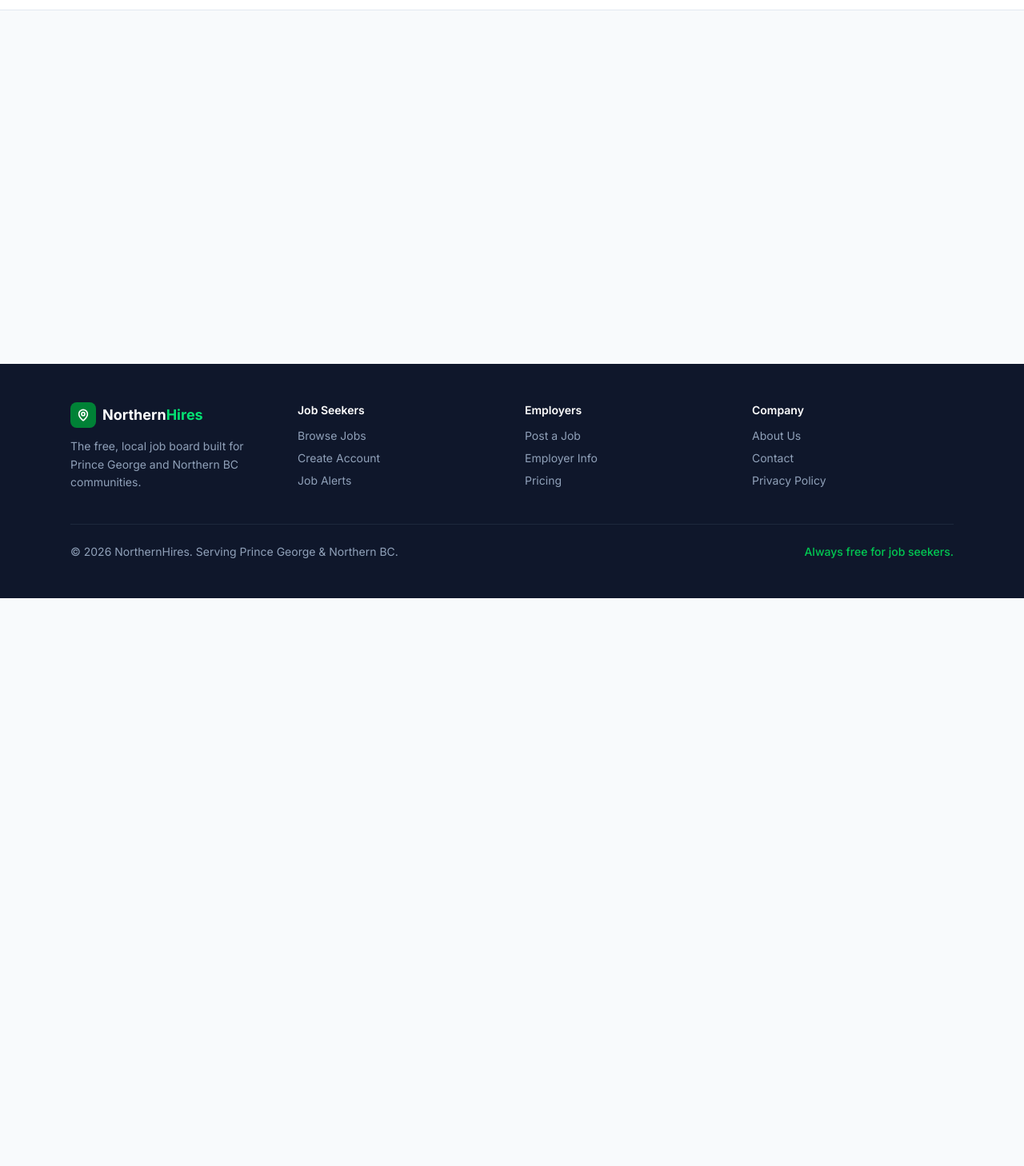
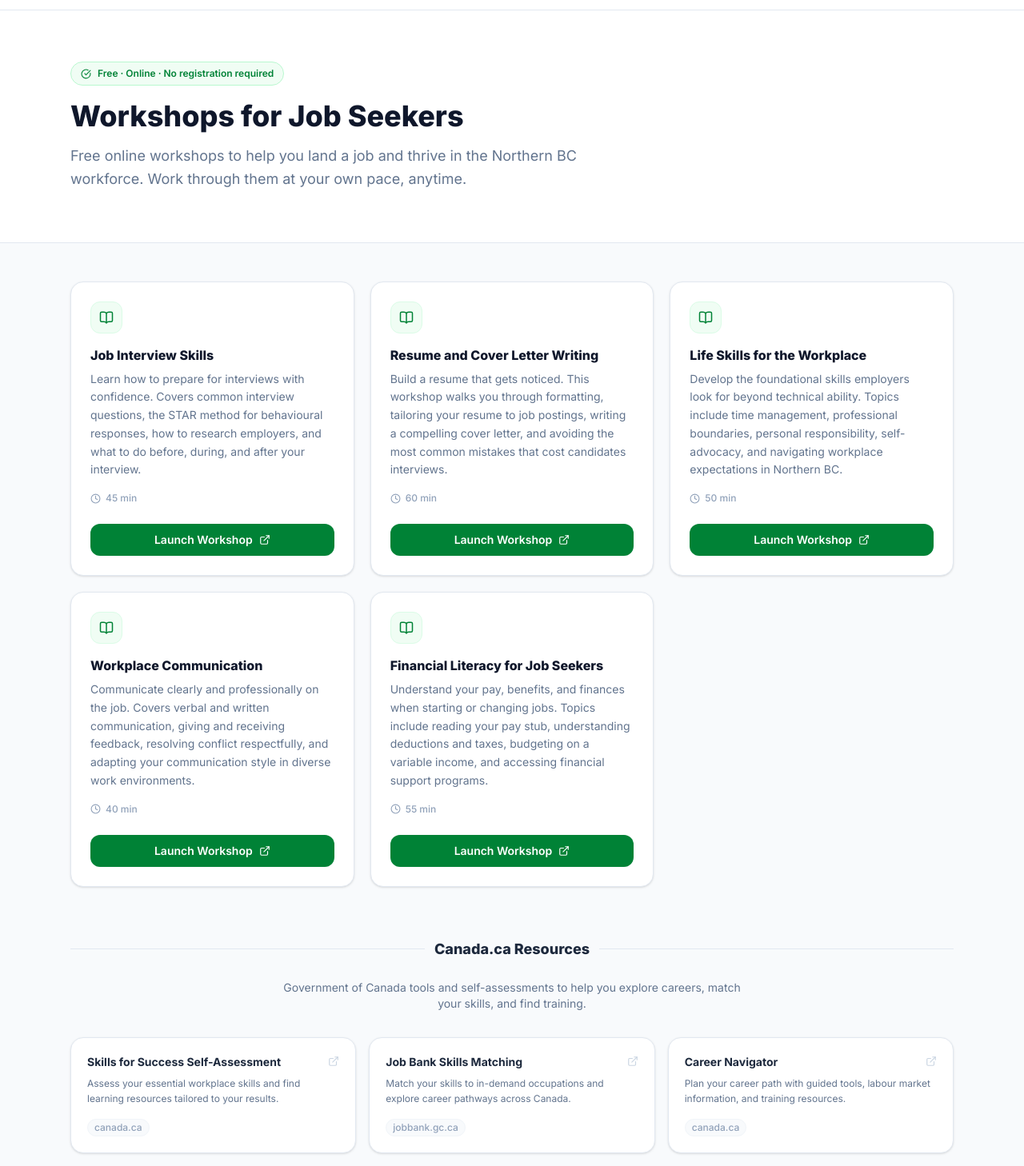
Before and after one commit to zakariaelsabeh1-lab/northernhires, a React (Vite) app: page /workshops in a window 1280 px wide. Shown: the part 52-1510 px from the top of the page at 80% size. Before the commit the page ends 800 px from the top, so only its background shows below. Built offline with nearby package versions, Linux system fonts and the light colour scheme; no server answers.

Commit message:
Add Workshops page at /workshops with Canada.ca resources section

```diff
--- a/src/App.jsx
+++ b/src/App.jsx
@@ -9,6 +9,7 @@ import HomePage from './pages/HomePage'
 import JobsPage from './pages/JobsPage'
 import JobDetailPage from './pages/JobDetailPage'
 import ApplyPage from './pages/ApplyPage'
+import WorkshopsPage from './pages/WorkshopsPage'
 import LoginPage from './pages/LoginPage'
 import RegisterPage from './pages/RegisterPage'
 import EmployerLoginPage from './pages/employer/EmployerLoginPage'
@@ -40,6 +41,7 @@ export default function App() {
             <Route path="/jobs" element={<JobsPage />} />
             <Route path="/jobs/:id" element={<JobDetailPage />} />
             <Route path="/jobs/:id/apply" element={<ApplyPage />} />
+            <Route path="/workshops" element={<WorkshopsPage />} />
             <Route path="/login" element={<LoginPage />} />
             <Route path="/register" element={<RegisterPage />} />
 
--- a/src/components/Navbar.jsx
+++ b/src/components/Navbar.jsx
@@ -52,6 +52,9 @@ export default function Navbar() {
           <div className="hidden md:flex items-center gap-6">
             <Link to="/jobs" className="text-sm font-medium text-slate-600 hover:text-green-700 transition-colors">
               Browse Jobs
+            </Link>
+            <Link to="/workshops" className="text-sm font-medium text-slate-600 hover:text-green-700 transition-colors">
+              Workshops
             </Link>
             <Link to="/employers" className="text-sm font-medium text-slate-600 hover:text-green-700 transition-colors">
               For Employers
@@ -154,6 +157,7 @@ export default function Navbar() {
       {mobileOpen && (
         <div className="md:hidden border-t border-slate-100 bg-white px-4 py-4 space-y-1">
           <MobileLink to="/jobs" onClick={() => setMobileOpen(false)}>Browse Jobs</MobileLink>
+          <MobileLink to="/workshops" onClick={() => setMobileOpen(false)}>Workshops</MobileLink>
           <MobileLink to="/employers" onClick={() => setMobileOpen(false)}>For Employers</MobileLink>
           <MobileLink to="/about" onClick={() => setMobileOpen(false)}>About</MobileLink>
           <hr className="border-slate-100 my-2" />
--- /dev/null
+++ b/src/pages/WorkshopsPage.jsx
@@ -0,0 +1,145 @@
+import { ExternalLink, Clock, BookOpen, CheckCircle } from 'lucide-react'
+
+const WORKSHOPS = [
+  {
+    title: 'Job Interview Skills',
+    description: 'Learn how to prepare for interviews with confidence. Covers common interview questions, the STAR method for behavioural responses, how to research employers, and what to do before, during, and after your interview.',
+    duration: '45 min',
+    url: 'https://www.canada.ca/en/employment-social-development/programs/skills-success.html',
+  },
+  {
+    title: 'Resume and Cover Letter Writing',
+    description: 'Build a resume that gets noticed. This workshop walks you through formatting, tailoring your resume to job postings, writing a compelling cover letter, and avoiding the most common mistakes that cost candidates interviews.',
+    duration: '60 min',
+    url: 'https://www.jobbank.gc.ca/findajob/resources/write-a-resume',
+  },
+  {
+    title: 'Life Skills for the Workplace',
+    description: 'Develop the foundational skills employers look for beyond technical ability. Topics include time management, professional boundaries, personal responsibility, self-advocacy, and navigating workplace expectations in Northern BC.',
+    duration: '50 min',
+    url: 'https://www.canada.ca/en/employment-social-development/programs/skills-success.html',
+  },
+  {
+    title: 'Workplace Communication',
+    description: 'Communicate clearly and professionally on the job. Covers verbal and written communication, giving and receiving feedback, resolving conflict respectfully, and adapting your communication style in diverse work environments.',
+    duration: '40 min',
+    url: 'https://www.canada.ca/en/employment-social-development/programs/skills-success.html',
+  },
+  {
+    title: 'Financial Literacy for Job Seekers',
+    description: 'Understand your pay, benefits, and finances when starting or changing jobs. Topics include reading your pay stub, understanding deductions and taxes, budgeting on a variable income, and accessing financial support programs.',
+    duration: '55 min',
+    url: 'https://www.canada.ca/en/financial-consumer-agency/services/financial-literacy.html',
+  },
+]
+
+const CANADA_RESOURCES = [
+  {
+    label: 'Skills for Success Self-Assessment',
+    description: 'Assess your essential workplace skills and find learning resources tailored to your results.',
+    url: 'https://www.canada.ca/en/employment-social-development/programs/skills-success.html',
+    host: 'canada.ca',
+  },
+  {
+    label: 'Job Bank Skills Matching',
+    description: 'Match your skills to in-demand occupations and explore career pathways across Canada.',
+    url: 'https://www.jobbank.gc.ca/skillsmatch',
+    host: 'jobbank.gc.ca',
+  },
+  {
+    label: 'Career Navigator',
+    description: 'Plan your career path with guided tools, labour market information, and training resources.',
+    url: 'https://www.canada.ca/en/employment-social-development/programs/careers.html',
+    host: 'canada.ca',
+  },
+]
+
+export default function WorkshopsPage() {
+  return (
+    <div className="min-h-screen bg-slate-50">
+      {/* Hero */}
+      <div className="bg-white border-b border-slate-200">
+        <div className="max-w-6xl mx-auto px-4 sm:px-6 py-12 sm:py-16">
+          <div className="max-w-2xl">
+            <div className="inline-flex items-center gap-2 bg-green-50 border border-green-200 text-green-700 text-xs font-semibold px-3 py-1.5 rounded-full mb-4">
+              <CheckCircle size={13} /> Free · Online · No registration required
+            </div>
+            <h1 className="text-3xl sm:text-4xl font-extrabold text-slate-900 leading-tight mb-3">
+              Workshops for Job Seekers
+            </h1>
+            <p className="text-slate-500 text-base sm:text-lg leading-relaxed">
+              Free online workshops to help you land a job and thrive in the Northern BC workforce.
+              Work through them at your own pace, anytime.
+            </p>
+          </div>
+        </div>
+      </div>
+
+      <div className="max-w-6xl mx-auto px-4 sm:px-6 py-12">
+
+        {/* Workshop grid */}
+        <div className="grid grid-cols-1 sm:grid-cols-2 lg:grid-cols-3 gap-5 mb-16">
+          {WORKSHOPS.map((w) => (
+            <div key={w.title} className="bg-white rounded-2xl border border-slate-200 shadow-sm flex flex-col">
+              <div className="p-6 flex-1">
+                <div className="w-10 h-10 bg-green-50 border border-green-100 rounded-xl flex items-center justify-center mb-4">
+                  <BookOpen size={18} className="text-green-700" />
+                </div>
+                <h3 className="font-extrabold text-slate-900 text-base mb-2 leading-snug">{w.title}</h3>
+                <p className="text-sm text-slate-500 leading-relaxed mb-4">{w.description}</p>
+                <div className="flex items-center gap-1.5 text-xs text-slate-400 font-medium">
+                  <Clock size={13} className="shrink-0" />
+                  {w.duration}
+                </div>
+              </div>
+              <div className="px-6 pb-6">
+                <a
+                  href={w.url}
+                  target="_blank"
+                  rel="noopener noreferrer"
+                  className="flex items-center justify-center gap-2 w-full bg-green-700 hover:bg-green-800 text-white font-semibold text-sm px-5 py-2.5 rounded-xl transition-colors"
+                >
+                  Launch Workshop <ExternalLink size={14} />
+                </a>
+              </div>
+            </div>
+          ))}
+        </div>
+
+        {/* Canada.ca Resources */}
+        <div>
+          <div className="flex items-center gap-3 mb-6">
+            <div className="h-px flex-1 bg-slate-200" />
+            <h2 className="text-lg font-extrabold text-slate-800 shrink-0">Canada.ca Resources</h2>
+            <div className="h-px flex-1 bg-slate-200" />
+          </div>
+          <p className="text-sm text-slate-500 text-center mb-8 max-w-xl mx-auto">
+            Government of Canada tools and self-assessments to help you explore careers, match your skills, and find training.
+          </p>
+          <div className="grid grid-cols-1 sm:grid-cols-3 gap-4">
+            {CANADA_RESOURCES.map((r) => (
+              <a
+                key={r.label}
+                href={r.url}
+                target="_blank"
+                rel="noopener noreferrer"
+                className="group bg-white rounded-2xl border border-slate-200 hover:border-green-300 shadow-sm hover:shadow-md p-5 transition-all"
+              >
+                <div className="flex items-start justify-between gap-3 mb-2">
+                  <p className="font-bold text-slate-800 text-sm group-hover:text-green-700 transition-colors leading-snug">
+                    {r.label}
+                  </p>
+                  <ExternalLink size={14} className="text-slate-300 group-hover:text-green-500 shrink-0 mt-0.5 transition-colors" />
+                </div>
+                <p className="text-xs text-slate-500 leading-relaxed mb-3">{r.description}</p>
+                <span className="inline-block text-xs font-medium text-slate-400 bg-slate-50 border border-slate-100 px-2 py-0.5 rounded-full">
+                  {r.host}
+                </span>
+              </a>
+            ))}
+          </div>
+        </div>
+      </div>
+    </div>
+  )
+}
```
